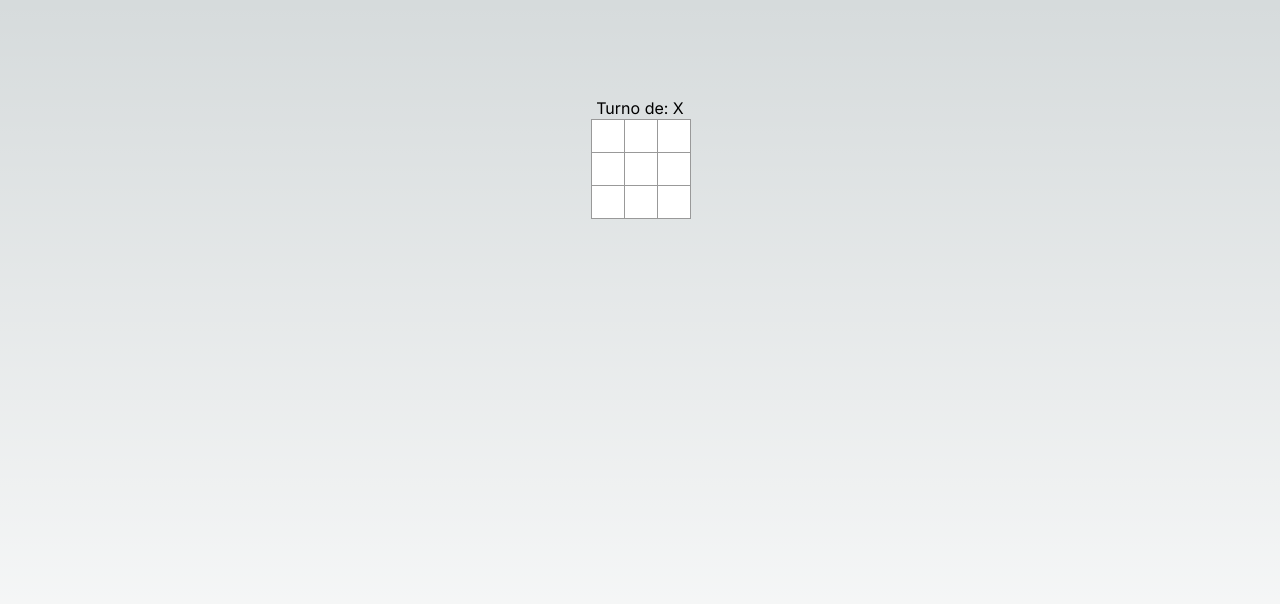
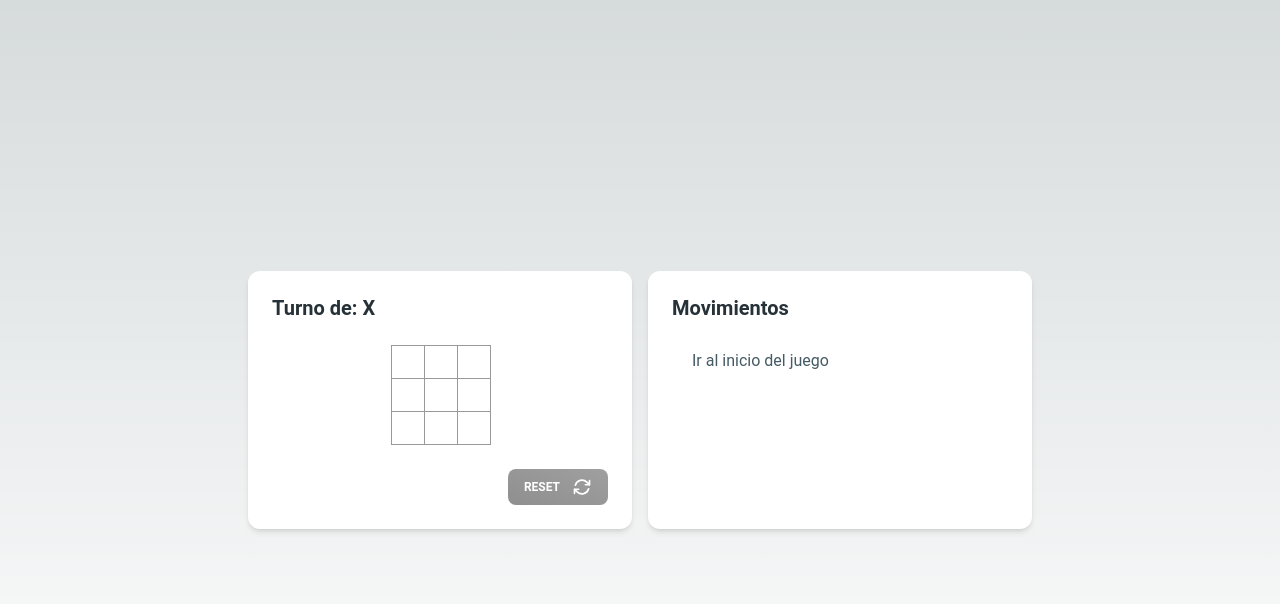
Before and after one commit to agusst/three-lines-game, a Next.js app: page / in a window 1280 px wide. Shown: the top 604 px of the page. Built offline with nearby package versions, Linux system fonts and the light colour scheme.

Commit message:
feat: history and material tailwind library

```diff
--- /dev/null
+++ b/app/components/board/Board.jsx
@@ -0,0 +1,66 @@
+'use client';
+import './board.css';
+import Square from '../square/square';
+import { calculateWinner } from '../utils';
+import {
+  Card,
+  CardBody,
+  CardFooter,
+  Typography,
+} from "@material-tailwind/react";
+import ResetButton from '../reset-button/ResetButton';
+
+export default function Board({ isX, squares, onPlay, onReset }) {
+
+  const handleOnClick = (index) => {
+    if (squares[index] || calculateWinner(squares)) {
+      return;
+    }
+    const copy = squares.slice();
+    copy[index] = isX ? 'X' : 'O';
+    onPlay(copy)
+  }
+  const winner = calculateWinner(squares);
+  const isBoardFull = !squares.filter(square => !square).length;
+  let label = '';
+  if (winner) {
+    label = `El ganador es: ${winner}`;
+  } else if (isBoardFull) {
+    label = 'Fin del juego';
+  } else {
+    label = `Turno de: ${isX ? 'X' : 'O'}`
+  }
+
+  const isResetEnable = winner || isBoardFull;
+  return (
+    <>
+      <Card className="w-96">
+        <CardBody>
+          <Typography variant="h5" color="blue-gray" className="mb-6">
+            {label}
+          </Typography>
+          <div className='flex flex-col items-center'>
+            <div>
+              <Square value={squares[0]} onClick={() => handleOnClick(0)} />
+              <Square value={squares[1]} onClick={() => handleOnClick(1)} />
+              <Square value={squares[2]} onClick={() => handleOnClick(2)} />
+            </div>
+            <div>
+              <Square value={squares[3]} onClick={() => handleOnClick(3)} />
+              <Square value={squares[4]} onClick={() => handleOnClick(4)} />
+              <Square value={squares[5]} onClick={() => handleOnClick(5)} />
+            </div>
+            <div>
+              <Square value={squares[6]} onClick={() => handleOnClick(6)} />
+              <Square value={squares[7]} onClick={() => handleOnClick(7)} />
+              <Square value={squares[8]} onClick={() => handleOnClick(8)} />
+            </div>
+          </div>
+        </CardBody>
+        <CardFooter className='flex flex-row-reverse pt-0'>
+          <ResetButton onClick={onReset} isDisable={!isResetEnable}></ResetButton>
+        </CardFooter>
+      </Card>
+    </>
+  )
+}
--- a/app/components/board/board.js
+++ /dev/null
@@ -1,47 +0,0 @@
-'use client';
-import './board.css';
-import Square from '../square/square';
-import { useState } from 'react';
-import { calculateWinner } from '../utils';
-
-export default function Board() {
-  const [squares, setSquares] = useState(Array(9).fill(null));
-  const [isX, setIsX] = useState(true);
-  const handleOnClick = (index) => {
-    if (squares[index] || calculateWinner(squares)) {
-      return;
-    }
-    const copy = squares.slice();
-    copy[index] = isX ? 'X' : 'O';
-    setSquares(copy);
-    setIsX(!isX);
-  }
-  const winner = calculateWinner(squares);
-  let label = '';
-  if (winner) {
-    label = `El ganador es: ${winner}`;
-  } else {
-    label = `Turno de: ${isX ? 'X' : 'O'}`
-  }
-
-  return (
-    <>
-      <div>{label}</div>
-      <div>
-        <Square value={squares[0]} onClick={() => handleOnClick(0)} />
-        <Square value={squares[1]} onClick={() => handleOnClick(1)} />
-        <Square value={squares[2]} onClick={() => handleOnClick(2)} />
-      </div>
-      <div>
-        <Square value={squares[3]} onClick={() => handleOnClick(3)} />
-        <Square value={squares[4]} onClick={() => handleOnClick(4)} />
-        <Square value={squares[5]} onClick={() => handleOnClick(5)} />
-      </div>
-      <div>
-        <Square value={squares[6]} onClick={() => handleOnClick(6)} />
-        <Square value={squares[7]} onClick={() => handleOnClick(7)} />
-        <Square value={squares[8]} onClick={() => handleOnClick(8)} />
-      </div>
-    </>
-  )
-}
--- /dev/null
+++ b/app/components/history/History.jsx
@@ -0,0 +1,28 @@
+import {
+  Card,
+  CardBody,
+  List,
+  ListItem,
+  Typography,
+} from "@material-tailwind/react";
+import './history.css';
+
+export default function History({ history, onClick }) {
+  const list = history.map((squares, index) => {
+    const description = index > 0 ? `Ir al movimiento ${index}` : 'Ir al inicio del juego';
+    return <ListItem key={index} onClick={() => onClick(index)}>{description}</ListItem>
+  })
+
+  return (
+    <Card className="w-96 tarjeta">
+      <CardBody className="overflow-y-auto">
+        <Typography variant="h5" color="blue-gray" className="mb-2">
+          Movimientos
+        </Typography>
+        <List>
+          {list}
+        </List>
+      </CardBody>
+    </Card>
+  );
+}
--- /dev/null
+++ b/app/components/history/history.css
@@ -0,0 +1,3 @@
+.tarjeta {
+  height: 258px;
+}
--- /dev/null
+++ b/app/components/reset-button/ResetButton.jsx
@@ -0,0 +1,29 @@
+import { Button } from "@material-tailwind/react";
+
+export default function ResetButton({ onClick, isDisable }) {
+  return (
+    <Button
+      variant="gradient"
+      className="flex items-center gap-3"
+      onClick={onClick}
+      size="sm"
+      disabled={isDisable}
+    >
+      Reset
+      <svg
+        xmlns="http://www.w3.org/2000/svg"
+        fill="none"
+        viewBox="0 0 24 24"
+        strokeWidth={2}
+        stroke="currentColor"
+        className="h-5 w-5"
+      >
+        <path
+          strokeLinecap="round"
+          strokeLinejoin="round"
+          d="M16.023 9.348h4.992v-.001M2.985 19.644v-4.992m0 0h4.992m-4.993 0l3.181 3.183a8.25 8.25 0 0013.803-3.7M4.031 9.865a8.25 8.25 0 0113.803-3.7l3.181 3.182m0-4.991v4.99"
+        />
+      </svg>
+    </Button>
+  );
+}
--- a/app/page.js
+++ b/app/page.js
@@ -1,10 +1,28 @@
-import Image from 'next/image'
-import Board from './components/board/board';
+'use client';
+import { useState } from 'react';
+import Board from './components/board/Board';
+import History from './components/history/History';
 
 export default function Home() {
+  const [history, setHistory] = useState([Array(9).fill(null)]);
+  const [isX, setIsX] = useState(true);
+  const currentSquares = history[history.length - 1];
+  const handleOnPlay = (squares) => {
+    setHistory([...history, squares]);
+    setIsX(!isX);
+  }
+  const handleOnReset = () => {
+    setHistory([Array(9).fill(null)]);
+    setIsX(true);
+  }
+  const handleOnJump = (index) => {
+    setHistory(history.slice(0, index + 1))
+    setIsX(index % 2 === 0);
+  }
   return (
-    <main className="flex min-h-screen flex-col items-center p-24">
-      <Board />
+    <main className="flex min-h-screen justify-center gap-4 items-center p-24">
+      <Board isX={isX} squares={currentSquares} onPlay={handleOnPlay} onReset={handleOnReset} />
+      <History history={history} onClick={handleOnJump} />
     </main>
   )
 }
--- a/tailwind.config.js
+++ b/tailwind.config.js
@@ -1,5 +1,7 @@
 /** @type {import('tailwindcss').Config} */
-module.exports = {
+const withMT = require("@material-tailwind/react/utils/withMT");
+
+module.exports = withMT({
   content: [
     './pages/**/*.{js,ts,jsx,tsx,mdx}',
     './components/**/*.{js,ts,jsx,tsx,mdx}',
@@ -15,4 +17,4 @@ module.exports = {
     },
   },
   plugins: [],
-}
+});
```
Also changed, not shown: package.json (+7 -6 lines), .devcontainer/devcontainer.json, app/components/square/Square.jsx (renamed from app/components/square/square.js), 1 other file (tests, documents, lock files or other folders).
